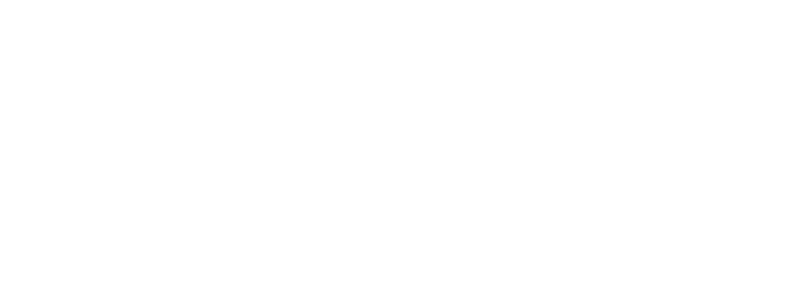
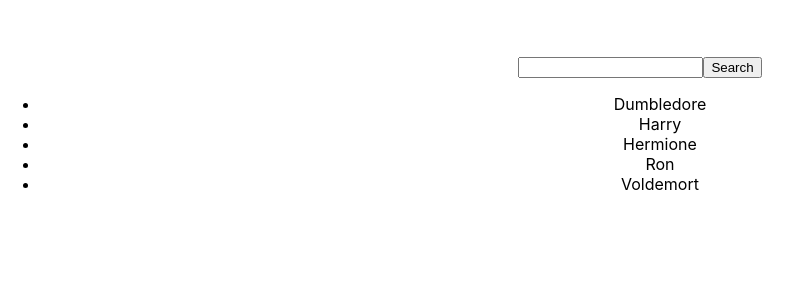
Before and after one commit to hilma-tech/coding-skills, a React (Create React App) app in the folder client/: page /#/uses-list in a window 1280 px wide. Shown: the top 300 px of the page, without its empty margins (0-802 px from the left). Built offline with nearby package versions, Linux system fonts and the light colour scheme.

Commit message:
users list (useMemo, React.memo)

```diff
--- a/client/src/App.js
+++ b/client/src/App.js
@@ -2,6 +2,7 @@ import logo from './logo.svg';
 import './App.css';
 import { Route, HashRouter as Router, Switch } from 'react-router-dom';
 import Ride from './components/Ride';
+import UsersList from './components/UsersList';
 
 function App() {
   return (
@@ -9,6 +10,7 @@ function App() {
       <Router>
         <Switch>
           <Route exact path='/ride' component={Ride} />
+          <Route exact path='/uses-list' component={UsersList} />
         </Switch>
       </Router>
     </div>
--- /dev/null
+++ b/client/src/components/UsersList.jsx
@@ -0,0 +1,74 @@
+import React, { useEffect, useState } from 'react';
+
+const users = [
+    { id: 1, name: 'Harry' },
+    { id: 2, name: 'Ron' },
+    { id: 3, name: 'Hermione' },
+    { id: 4, name: 'Dumbledore' },
+    { id: 5, name: 'Voldemort' },
+];
+
+export default () => {
+    const [text, setText] = useState('');
+    const [search, setSearch] = useState('');
+
+    const handleText = (event) => {
+        setText(event.target.value);
+    };
+
+    const handleSearch = () => {
+        setSearch(text.toLocaleLowerCase());
+    };
+
+    const filteredUsers = users.filter((user) => {
+        console.log('filter users...')
+        return user.name.toLowerCase().includes(search);
+    });
+
+    return (
+        <div style={{ marginTop: '7vh' }}>
+            <input type="text" value={text} onChange={handleText} />
+            <button type="button" onClick={handleSearch}>
+                Search
+            </button>
+
+            <List list={filteredUsers} />
+        </div>
+    );
+};
+
+const List = ({ list }) => {
+
+    console.log('rendering List component....')
+    return (
+        <ul>
+            {sAB(list).map((item) => (
+                <ListItem key={item.id} item={item} />
+            ))}
+        </ul>
+    );
+};
+
+const ListItem = ({ item }) => {
+    return <li>{item.name}</li>;
+};
+
+
+
+
+
+const sAB = (l) => {
+    let nl = [...l]
+    let t = {}
+
+    for (let i = 0; i < nl.length; i++) {
+        for (let j = i + 1; j < nl.length; j++) {
+            if (nl[i].name > nl[j].name) {
+                t = nl[i];
+                nl[i] = nl[j];
+                nl[j] = t;
+            }
+        }
+    }
+    return nl
+};
--- a/client/src/index.js
+++ b/client/src/index.js
@@ -5,9 +5,7 @@ import App from './App';
 import reportWebVitals from './reportWebVitals';
 
 ReactDOM.render(
-  <React.StrictMode>
-    <App />
-  </React.StrictMode>,
+  <App />,
   document.getElementById('root')
 );
 
```
Also changed, not shown: 1 other file (tests, documents, lock files or other folders).
